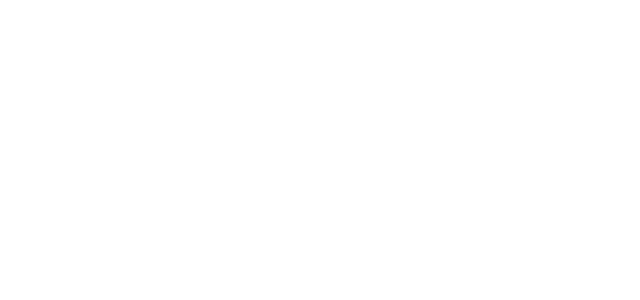
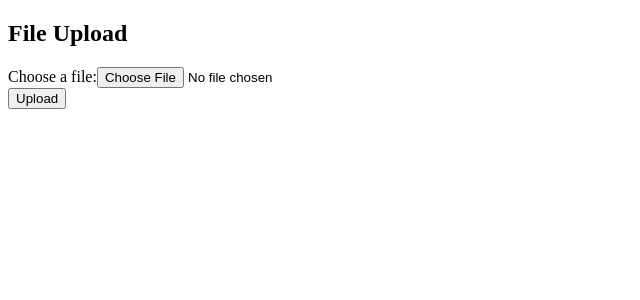
Before and after one commit to AkmOleksandr/Microsoft-AI-Hackathon, a React (Vite) app in the folder client/: page /notes in a window 1280 px wide. Before the commit this address had no page. Shown: the top 300 px of the page, without its empty margins (0-640 px from the left). Built offline with nearby package versions, Linux system fonts and the light colour scheme.

Commit message:
get all notes and upload notes

```diff
--- a/client/src/App.jsx
+++ b/client/src/App.jsx
@@ -1,8 +1,10 @@
+
 import { BrowserRouter, Routes, Route, Navigate } from "react-router-dom";
 import { useState } from "react"
-import LoginForm from "./components/LoginForm";
-import SignupForm from "./components/SignupForm";
+import Login from "./components/Login";
+import Signup from "./components/Signup";
 import Main from "./components/Main";
+import Notes from "./components/Notes";
 
 function App() {
 	const [user, setUser] = useState(null);
@@ -10,8 +12,9 @@ function App() {
 	return (
 		<BrowserRouter>
 			<Routes>
-				<Route path="/login" element={<LoginForm setUser={setUser}/>} />
-				<Route path="/signup" element={<SignupForm />} />
+				<Route path="/login" element={<Login setUser={setUser}/>} />
+				<Route path="/signup" element={<Signup />} />
+				<Route path="/notes" element={<Notes />} />
 				<Route path="/" element={user ? <Main /> : <Navigate to="/login" />} />
 			</Routes>
 		</BrowserRouter>
--- /dev/null
+++ b/client/src/components/Note.jsx
@@ -0,0 +1,11 @@
+const Note = ({ title, url, summary }) => {
+    return (
+        <div>
+          <h3>{title}</h3>
+          <img src={url} alt={title} />
+          <p>{summary}</p>
+        </div>
+      );
+};
+
+export default Note
--- a/client/src/components/Notes.jsx
+++ b/client/src/components/Notes.jsx
@@ -1,7 +1,83 @@
+
+import { useEffect, useState } from "react"
+import Note from "./Note";
+
 const Notes = () => {
+
+    const [notes, setNotes] = useState([]);
+    const [selectedFile, setSelectedFile] = useState(null);
+
+
+    const baseURL = 'http://localhost:3000'
+
+    // useEffect (() => {
+    //     // const fetchData = async () => {
+    //     //     try {
+    //     //         const response = await fetch(`${baseURL}/note/`);
+    //     //         if (response.ok) {
+    //     //             const data = await response.json()
+    //     //             setNotes(data.notes)
+    //     //         } else {
+    //     //             console.log("Failed to fetch notes");
+    //     //         }
+    //     //     } catch (error) {
+    //     //         console.log("Error fetching data", error);
+    //     //     }
+    //     // }
+    //     // fetchData()
+    //     // console.log([notes])
+    //     setNotes([{
+    //         "title": "P2P Peer-to-Peer",
+    //         "url": "https://msfthack.blob.core.windows.net/notes/09bbfb79-7636-4e95-9734-733328c63143_all_pages.png",
+    //         "summary": "P2P Peer-to-peer In client server, we have a dedicated server, and multiple clients Each host acts as a client and a server All machines in a P2P is a node in the network Ex. . Unstructured P2P network . Data is sent without regard to who is receiving it Not talking about unstructured P2P in this class Structured P2P networks have a way to find files Distributed Hash Tables Distributed Hash Table Instead of having a slot, you store it on another machine >Want to have redundant information in case a node leaves the system 0 Used to keep track of the files in a P2P system (distributed tracking of files) Can co-exist with a traditional tracker (more on this later) Tracker is the central authority Linear Searching of Hashed Nodes (Basic Hashing Nodes) Store item in the successor of the nodes key 00000 Hashing is random, evenly distributed key space Each node maintains its successor Can find any data time Linear performance . Central authority helps people find peers, but once you're in the network it's unstructured . Tracker provides information on the file, and many of the nodes that have part of that file This information is then used for those peers to communicate to share the parts of the file Model favored by most P2P networks"
+    //     },
+    //     {
+    //         "title": "MongoDB — Document Based Query",
+    //         "url": "https://msfthack.blob.core.windows.net/notes/41f8797f-fbb7-4259-91d9-d9b32e1dde7c_all_pages.png",
+    //         "summary": "Can query on any attribute, as opposed to just the key There is no standard for Document Based Our benchmark will be MongoDB MONGODB Used BSON for file formats (binary JSON) . Hierarchy is Database -> Collection -> Documents Collection is a bunch of related documents Not every document needs to have the same attributes (this can be a problem) MONGO SECURITY Mongo by default does not have usernames and passwords ... There is no checking for schema Every document is created with an_id attribute. Ex: db.products.find({available_quantity: {$It: 100}}, {name: 1}) Gets all documents with a quantity less than 100, and projects just the name and _id Ex: db. < collectionName>.updateMany() Ex: db.products.updateOne({Name: \"Smith\"}, {$set: {age: 34}}) First document is the find piece of the update Second document is what you want to update Be sure to include $set, otherwise, it will set the entire document that matched to the criteria in the 2nd document Use db ."
+    //     }
+    // ])
+    //     console.log("refresh")
+    // }, []);
+
+    const handleFileChange = (event) => {
+        setSelectedFile(event.target.files[0]);
+    };
+
+    const uploadFile = async (event) => {
+        event.preventDefault();
+
+        try {
+            const formData = new FormData();
+            formData.append("file", selectedFile);
+
+            const response = await fetch(`${baseURL}/note/upload`, {
+                method: "POST",
+                body: formData,
+            });
+
+            if (response.ok) {
+                const result = await response.json();
+                console.log(result);
+            } else {
+                console.error("Failed to upload file. Status:", response.status);
+            }
+        } catch (error) {
+            console.error("Error uploading file:", error);
+        }
+      };
+
     return (
         <div>
-            LOGIN
+        <h2>File Upload</h2>
+        <form onSubmit={uploadFile}>
+            <label>
+            Choose a file:
+            <input type="file" onChange={handleFileChange} />
+            </label>
+            <br />
+            <button type="submit">Upload</button>
+        </form>
         </div>
     )
 }
--- a/client/src/main.jsx
+++ b/client/src/main.jsx
@@ -1,9 +1,9 @@
-import React from 'react'
+// import React from 'react'
 import ReactDOM from 'react-dom/client'
 import App from './App.jsx'
 
 ReactDOM.createRoot(document.getElementById('root')).render(
-  <React.StrictMode>
+  // <React.StrictMode>
     <App />
-  </React.StrictMode>,
+  // </React.StrictMode>,
 )
```
Also changed, not shown: client/src/components/Login.jsx (renamed from client/src/components/LoginForm.jsx), client/src/components/Signup.jsx (renamed from client/src/components/SignupForm.jsx).
